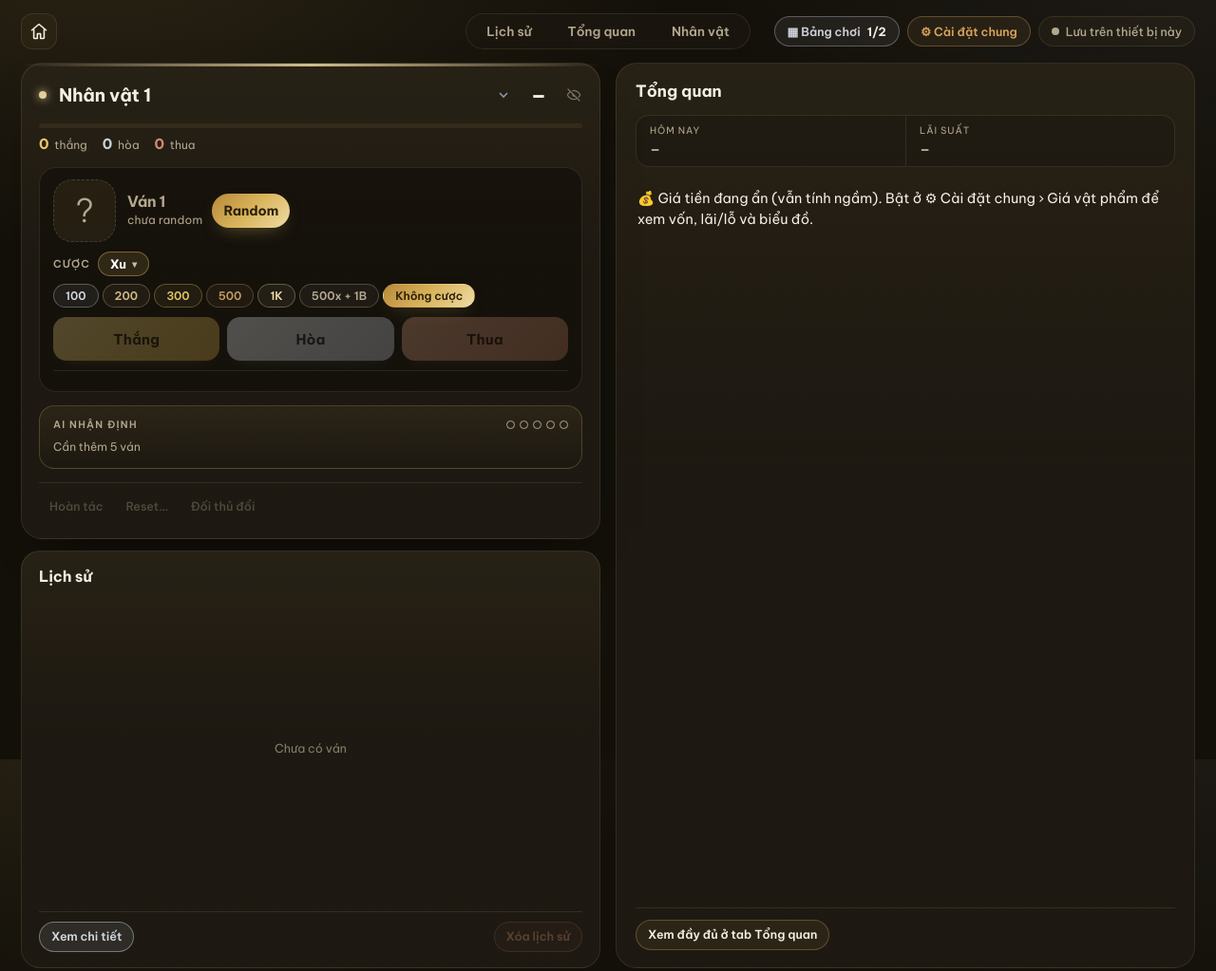
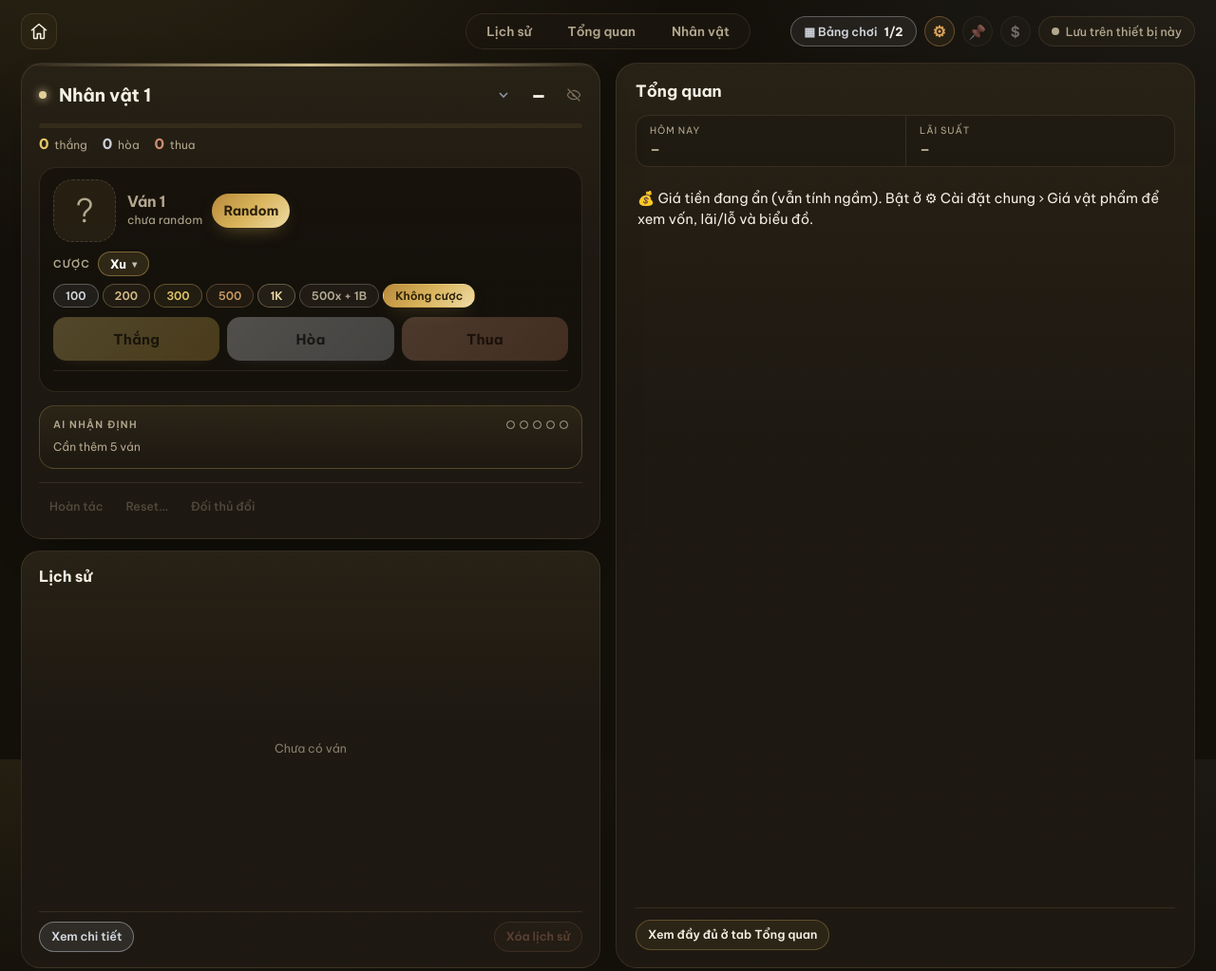
Before and after one commit to quylai1993-netizen/Quinn-Hope-rev-01, a plain HTML site: page index.html in a window 1280 px wide. Shown: the whole page at 95% size. Drawn offline with Linux system fonts and the light colour scheme.

Commit message:
Add files via upload

```diff
--- a/index.html
+++ b/index.html
@@ -747,7 +747,10 @@ dialog{background:rgba(29,24,16,.98)}
 /* 📌 ghim "luôn hiện tất cả" trong bảng lịch sử */
 .hi.hi-pin{opacity:.6;filter:grayscale(.6)}.hi.hi-pin:hover{opacity:1;filter:none}
 .hi.hi-pin.pin{opacity:1;filter:none;background:rgba(214,178,92,.16);border-color:var(--accent);color:var(--chalk);font-weight:700}
-.hi.hi-mny{font-weight:800;min-width:30px;justify-content:center}.hi.hi-mny.pin{color:var(--accent)}
+/* ⚙ 📌 $ trên header (user 2026-11-27): nút tròn chỉ có biểu tượng */
+.hx .cap-bar{gap:6px 8px}.hx .it-cfg summary{width:32px;padding:0;justify-content:center;font-size:16px}
+.hxb{display:inline-flex;align-items:center;justify-content:center;width:32px;height:32px;padding:0;border:1px solid var(--line);border-radius:999px;background:var(--glass);color:var(--dim);font:800 15px var(--body);cursor:pointer;opacity:.6;filter:grayscale(.6);transition:opacity .15s,border-color .15s,background .15s}.hxb:hover{opacity:1;filter:none;color:var(--chalk)}
+.hxb.pin{opacity:1;filter:none;background:rgba(214,178,92,.16);border-color:var(--accent);color:var(--chalk)}.hxb-mny.pin{color:var(--accent)}
 /* 🏁 mốc lợi nhuận (user 2026-11-27) */
 .gl-box{margin-top:14px;padding-top:12px;border-top:1px solid var(--line)}.gl-box>.cf-tx{display:flex;flex-direction:column;gap:2px}.gl-box>.cf-tx>span{font-size:12px;color:var(--dim)}
 .gl-row{display:grid;grid-template-columns:130px minmax(0,1fr) 92px 30px;gap:6px;align-items:center;margin-top:6px}
@@ -1702,9 +1705,9 @@ function capHTML() {
       ${fld('⏱', 'Đối thủ đổi sau', 'Quá số phút này chưa có ván mới thì ván tới tính là đối thủ mới (tắt/bật ở tab Nhân vật).', `<input type="number" min="1" max="120" step="1" data-cfg="gap" value="${S.gapMin}"><em>phút</em>`)}
       <div class="cf-sw">${sw('slAsk', 'Hỏi lại khi đã chạm cắt lỗ', 'Bấm ghi kết quả sau khi chạm cắt lỗ thì app hỏi xác nhận trước.')}${sw('beep', 'Âm báo', 'Kêu “bíp” khi chạm chốt lời, cắt lỗ, thua liên tiếp hoặc mốc lợi nhuận.')}</div>
       ${goalsCfgHTML()}`;
-  return `<div class="cap-bar"><details class="it-cfg"${ui.itOpen ? ' open' : ''}><summary>⚙ Cài đặt chung</summary><div class="it-pop">
+  return `<div class="cap-bar"><details class="it-cfg"${ui.itOpen ? ' open' : ''}><summary title="Cài đặt chung" aria-label="Cài đặt chung">⚙</summary><div class="it-pop">
       <div class="cf-tabs" role="tablist"><button type="button" role="tab" class="cf-tab${tab === 'items' ? ' on' : ''}" data-act="cfgTab" data-x="items" aria-selected="${tab === 'items'}">💎 Giá vật phẩm</button><button type="button" role="tab" class="cf-tab${tab === 'lim' ? ' on' : ''}" data-act="cfgTab" data-x="lim" aria-selected="${tab === 'lim'}">🎯 Giới hạn & cảnh báo${on(' <i class="dot"></i>')}</button><button type="button" role="tab" class="cf-tab${tab === 'how' ? ' on' : ''}" data-act="cfgTab" data-x="how" aria-selected="${tab === 'how'}">ℹ️ Cách hoạt động</button></div>
-      ${tab === 'items' ? items : tab === 'lim' ? lim : howHTML()}</div></details></div>`;
+      ${tab === 'items' ? items : tab === 'lim' ? lim : howHTML()}</div></details><button type="button" class="hxb${state.settings.hfAll ? ' pin' : ''}" data-act="hfAll" aria-pressed="${!!state.settings.hfAll}" title="${state.settings.hfAll ? 'Đang ghim: luôn hiện tất cả vật phẩm, chọn vật phẩm cược không tự lọc. Bấm để bỏ ghim.' : 'Ghim: luôn hiện tất cả vật phẩm (chọn vật phẩm cược không tự lọc bảng nữa)'}">📌</button><button type="button" class="hxb hxb-mny${MNY() ? ' pin' : ''}" data-act="mnyTgl" aria-pressed="${MNY()}" title="${MNY() ? 'Đang hiện tiền (vốn, lãi/lỗ, giá trị cược). Bấm để ẩn, chỉ hiện số lượng.' : 'Đang ẩn tiền, chỉ hiện số lượng. Bấm để hiện tiền.'}">$</button></div>`;
 }
 /* ⚙ Cài đặt chung › ℹ️ Cách hoạt động: dữ liệu lưu ở đâu + các bước dùng app */
 function howHTML() {
@@ -2032,7 +2035,7 @@ function histFrameHTML(id) {
   });
   const body = st.n
     ? `<div class="hf-sum" title="Đối thủ ra: ${[0, 1, 2].map(j => `${MV_NAME[j]} ${st.opp[j]} ván`).join(', ')}"><span>Đối thủ ra</span>${[0, 1, 2].map(j => `<span><span class="mc${j}">${MV_NAME[j]}</span> <b>${pc(st.opp[j] / st.n)}%</b></span>`).join('')}</div>
-       ${Object.keys(by).length ? `<div class="hf-items" role="group" aria-label="Lọc theo vật phẩm"><button type="button" class="hi hi-pin${state.settings.hfAll ? ' pin' : ''}" data-act="hfAll" aria-pressed="${!!state.settings.hfAll}" title="${state.settings.hfAll ? 'Đang ghim: luôn hiện tất cả vật phẩm, chọn vật phẩm cược không tự lọc. Bấm để bỏ ghim.' : 'Ghim: luôn hiện tất cả vật phẩm (chọn vật phẩm cược không tự lọc bảng nữa)'}">📌</button><button type="button" class="hi hi-pin hi-mny${MNY() ? ' pin' : ''}" data-act="mnyTgl" aria-pressed="${MNY()}" title="${MNY() ? 'Đang hiện tiền (vốn, lãi/lỗ, giá trị cược). Bấm để ẩn, chỉ hiện số lượng.' : 'Đang ẩn tiền, chỉ hiện số lượng. Bấm để hiện tiền.'}">$</button><button type="button" class="hi${flt ? '' : ' on'}" data-act="hfItem" data-id="${id}" data-x="">Tất cả</button>${Object.keys(by).sort((a, b) => by[b].n - by[a].n).map(k => { const o = by[k], it = itemOf(k), nm = it ? it.n : k;
+       ${Object.keys(by).length ? `<div class="hf-items" role="group" aria-label="Lọc theo vật phẩm"><button type="button" class="hi${flt ? '' : ' on'}" data-act="hfItem" data-id="${id}" data-x="">Tất cả</button>${Object.keys(by).sort((a, b) => by[b].n - by[a].n).map(k => { const o = by[k], it = itemOf(k), nm = it ? it.n : k;
          return `<button type="button" class="hi${flt === k ? ' on' : ''}" data-act="hfItem" data-id="${id}" data-x="${esc(k)}" title="${esc(nm)}: ${o.n} ván · ${o.W} thắng, ${o.D} hòa, ${o.L} thua · số lượng ${fmtSR(o.q)}${MNY() ? ' · lãi/lỗ ' + fmtS(o.v) : ''} – bấm để lọc"><span class="hi-n">${esc(nm)}</span><span class="hi-c">${o.n} ván</span><b class="${sgnCls(o.v)}">${fmtSR(o.q)}</b></button>`; }).join('')}</div>` : ''}
        <div class="hf-list" data-hf="${id}"></div>`
     : `<div class="hf-empty">Chưa có ván</div>`;
```
